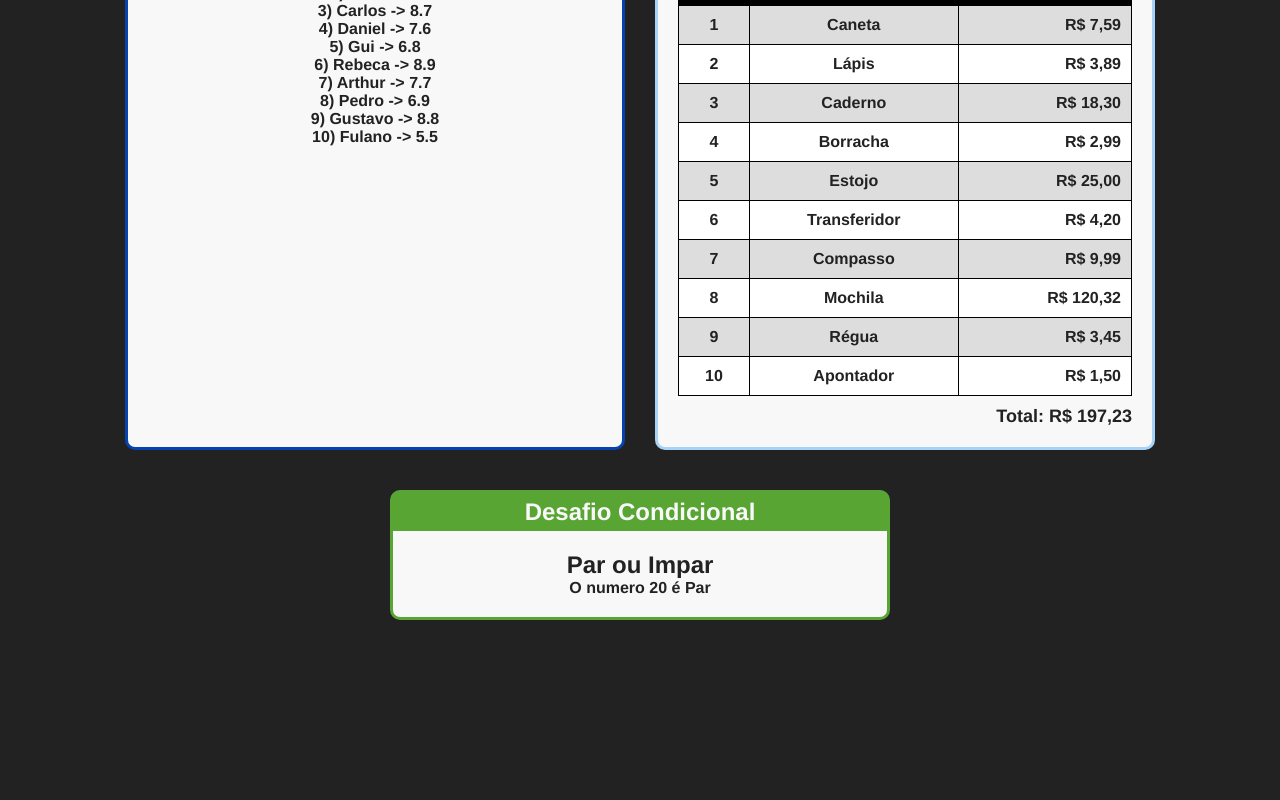
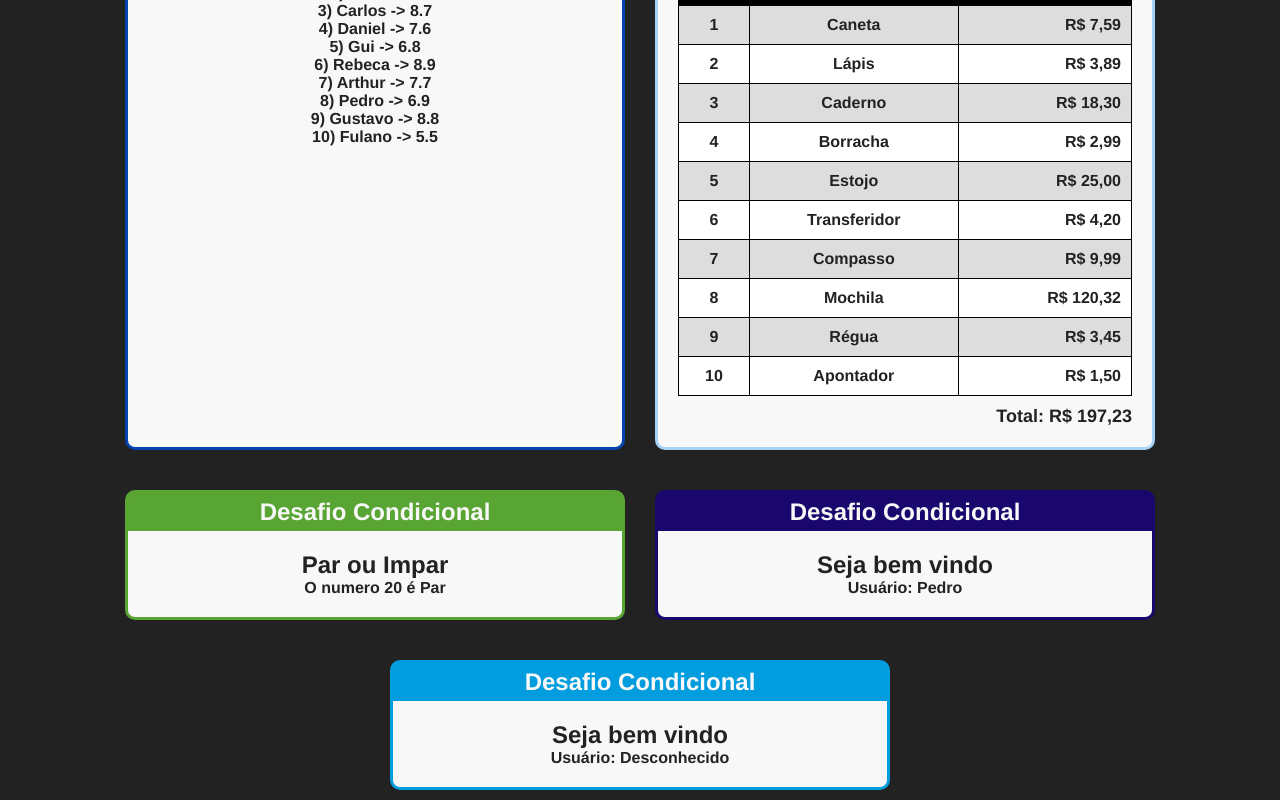
Before and after one commit to walber-vaz/curso-react-redux-cod3r, a React (Create React App) app in the folder fundamentos-react/: page / in a window 1280 px wide. Shown: the part 498-1298 px from the top of the page. Before the commit the page ends 1128 px from the top, so only its background shows below. Built offline with nearby package versions, Linux system fonts and the light colour scheme.

Commit message:
chore: create component conditional render

```diff
--- a/fundamentos-react/src/App.jsx
+++ b/fundamentos-react/src/App.jsx
@@ -8,6 +8,7 @@ import ListaAlunos from './components/repeticao/ListaAlunos';
 import FamiliaMembro from './components/basicos/FamiliaMembro';
 import TabelaProdutos from './components/repeticao/TabelaProdutos';
 import ParImpar from './components/condicional/ParImpar';
+import UserInfo from './components/condicional/UserInfo';
 
 import './App.css';
 import generateColorCardAleatory from './utils/generationColor';
@@ -46,6 +47,12 @@ function App() {
         <Card titulo="Desafio Condicional" color={generateColorCardAleatory()}>
           <ParImpar numero={20} />
         </Card>
+        <Card titulo="Desafio Condicional" color={generateColorCardAleatory()}>
+          <UserInfo usuario={{ nome: 'Pedro' }} />
+        </Card>
+        <Card titulo="Desafio Condicional" color={generateColorCardAleatory()}>
+          <UserInfo usuario={{ email: 'email@email.com' }} />
+        </Card>
       </div>
     </div>
   );
--- /dev/null
+++ b/fundamentos-react/src/components/condicional/If.jsx
@@ -0,0 +1,11 @@
+import React from 'react';
+import PropTypes from 'prop-types';
+
+const If = ({ children, test }) => <div>{test ? children : false}</div>;
+
+If.propTypes = {
+  test: PropTypes.bool,
+  children: PropTypes.node,
+}.isRequired;
+
+export default If;
--- /dev/null
+++ b/fundamentos-react/src/components/condicional/UserInfo.jsx
@@ -0,0 +1,21 @@
+import React from 'react';
+import PropTypes from 'prop-types';
+import If from './If';
+
+const UserInfo = ({ usuario }) => (
+  <div>
+    <h2>Seja bem vindo</h2>
+    <If test={usuario && usuario.nome}>
+      <span>Usuário: {usuario.nome}</span>
+    </If>
+    <If test={!usuario || !usuario.nome}>
+      <span>Usuário: Desconhecido</span>
+    </If>
+  </div>
+);
+
+UserInfo.propTypes = {
+  usuario: PropTypes.shape({}),
+}.isRequired;
+
+export default UserInfo;
```
